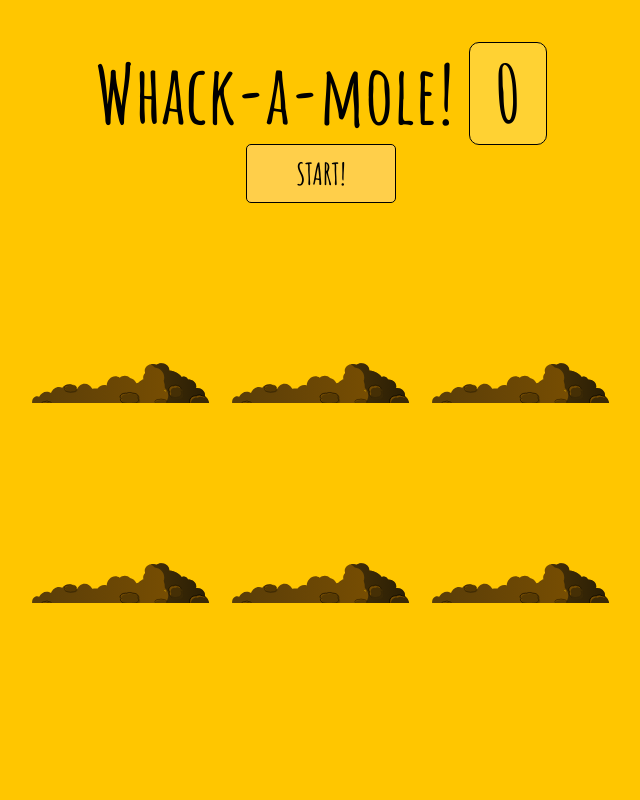
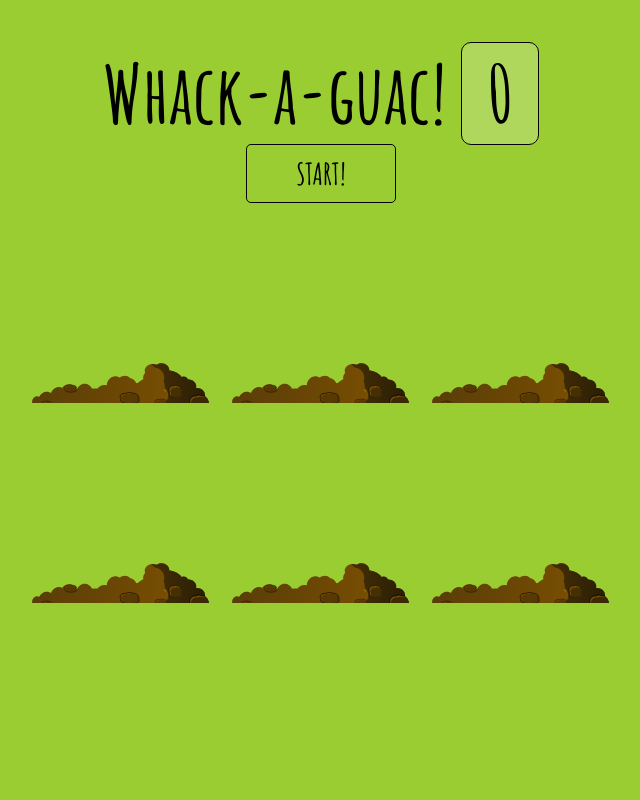
Before and after one commit to mjperezma/Whack-game, a plain HTML site: page index.html in a window 1280 px wide. Shown: the whole page, without its empty margins (319-959 px from the left). Drawn offline with Linux system fonts and the light colour scheme.

Commit message:
add new styles

```diff
--- a/index.html
+++ b/index.html
@@ -3,13 +3,13 @@
   <head>
     <meta charset="UTF-8" />
     <meta name="viewport" content="width=device-width, initial-scale=1.0" />
-    <link rel="icon" href="./images/castor.png" />
+    <link rel="icon" href="./images/emoji.jpg" />
     <link href="https://fonts.googleapis.com/css?family=Amatic+SC:400,700" rel="stylesheet" type="text/css" />
     <link rel="stylesheet" href="./style/style.css" />
-    <title>Whack-a-mole!</title>
+    <title>Whack-a-guac!</title>
   </head>
   <body>
-    <h1>Whack-a-mole! <span class="score">0</span></h1>
+    <h1>Whack-a-guac! <span class="score">0</span></h1>
     <div class="container__btn">
       <button class="btn" onClick="startGame()">Start!</button>
     </div>
--- a/style/style.css
+++ b/style/style.css
@@ -1,7 +1,7 @@
  html {
      box-sizing: border-box;
      font-size: 10px;
-     background: #ffc600;
+     background: #9ACD32;
  }
 
  *,
@@ -38,7 +38,7 @@
      padding: 1rem;
      border: 0.15rem solid black;
      border-radius: 5px;
-     background-color: #ffcf4a;
+     background-color: #9ACD32;
      text-transform: uppercase;
      font-family: 'Amatic SC';
      font-weight: bold;
@@ -80,7 +80,7 @@
  }
 
  .mole {
-     background: url('../images/mole.svg') bottom center no-repeat;
+     background: url('../images/avocado.png') bottom center no-repeat;
      background-size: 60%;
      position: absolute;
      top: 100%;
```
Also changed, not shown: images/avocado.png (added), images/emoji.jpg (added), 1 other file.
